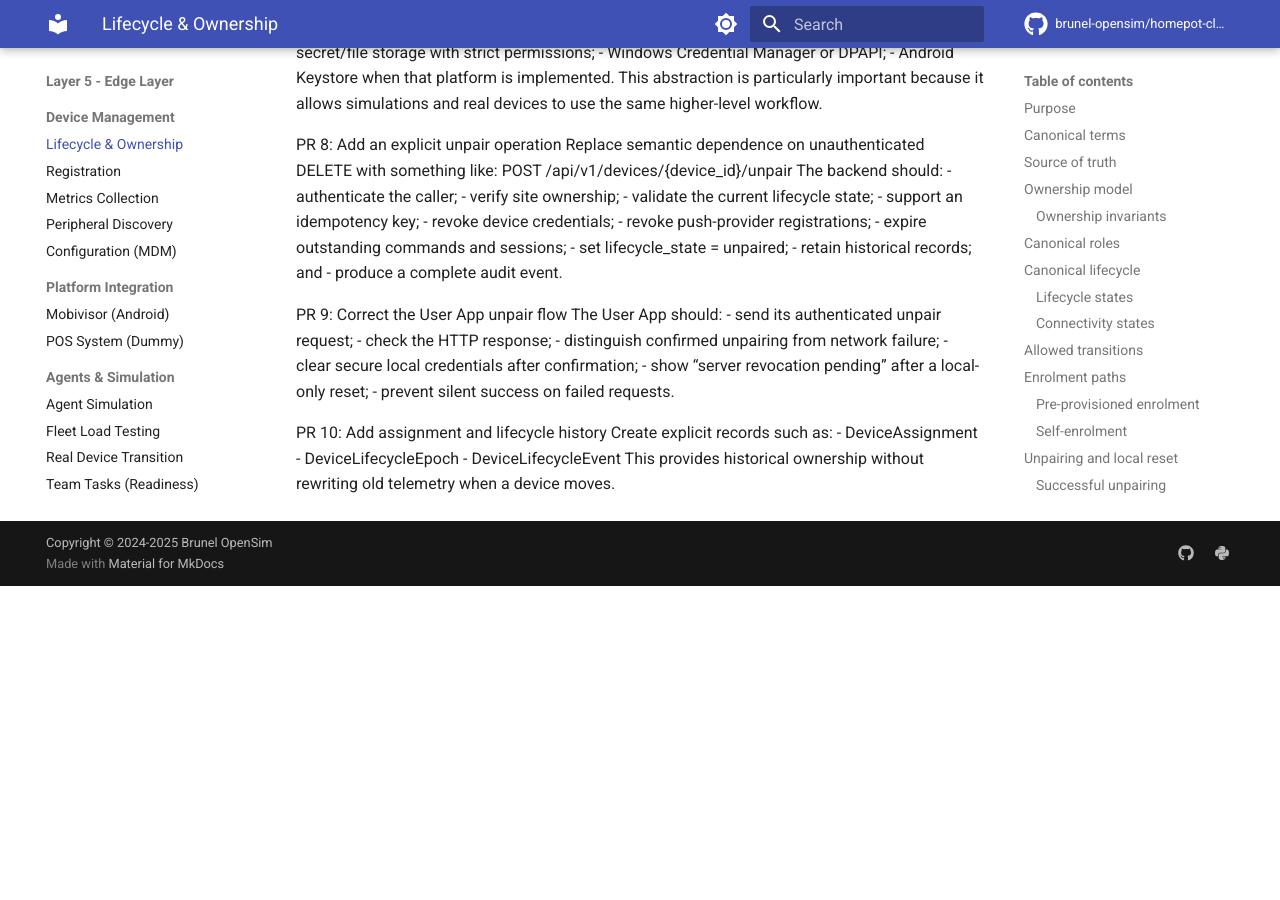
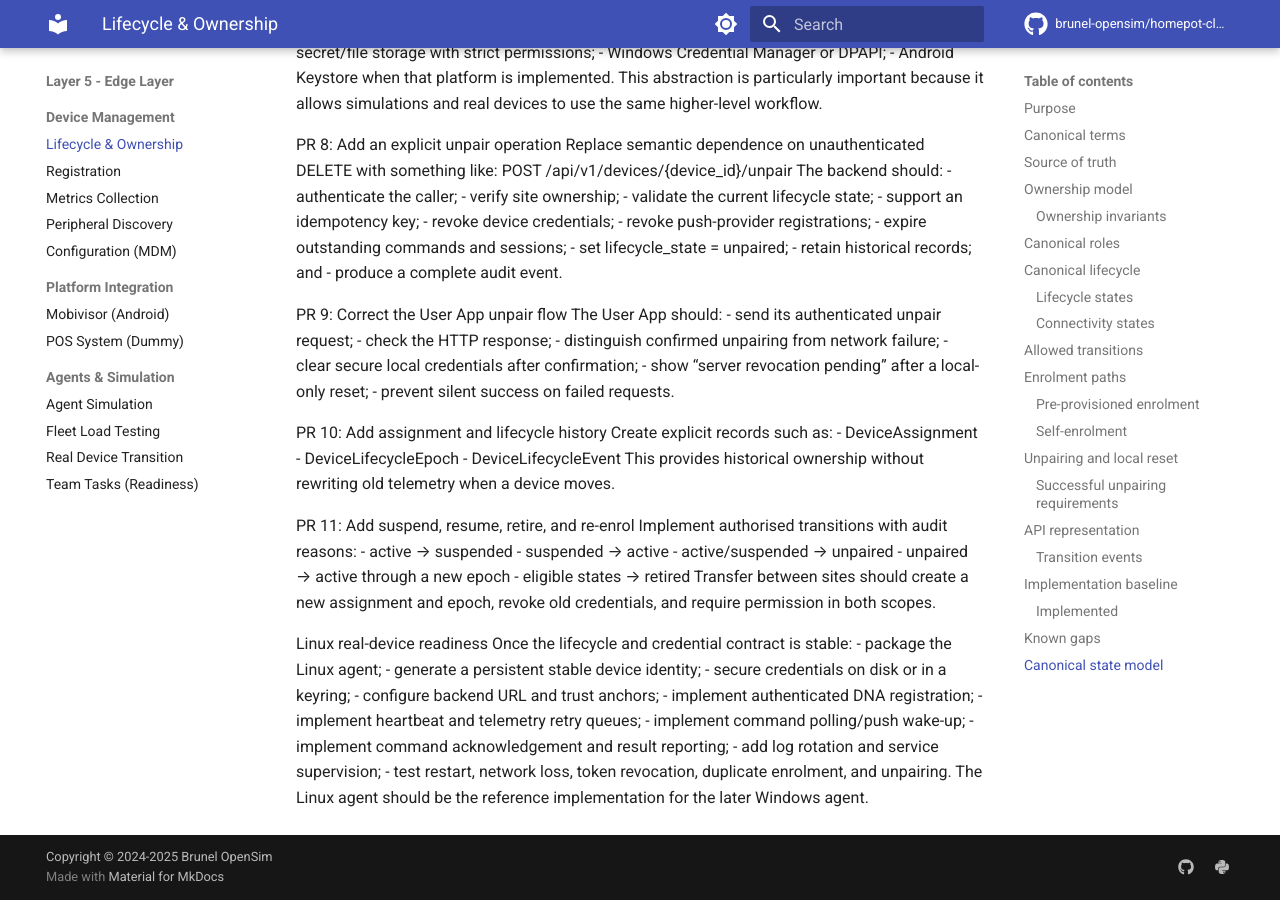
Before and after one commit to brunel-opensim/homepot-client, an MkDocs documentation site: the page built from docs/device-lifecycle-and-ownership.md, in a window 1280 px wide and 900 px high, scrolled down 10132 px. Built offline with MkDocs 1.6.1 and Material for MkDocs 9.7.7, drawn with Linux system fonts in a browser that asks for light colours; comment, search, counter and statistics services are not loaded; the version menu is left out; before the commit the page ends 10718 px from its top, so only the background shows below that.

Commit message:
docs: add Linux real-device readiness roadmap

```diff
--- a/docs/device-lifecycle-and-ownership.md
+++ b/docs/device-lifecycle-and-ownership.md
@@ -366,3 +366,26 @@
 - DeviceLifecycleEpoch
 - DeviceLifecycleEvent
 This provides historical ownership without rewriting old telemetry when a device moves.
+
+PR 11: Add suspend, resume, retire, and re-enrol
+Implement authorised transitions with audit reasons:
+- active → suspended
+- suspended → active
+- active/suspended → unpaired
+- unpaired → active through a new epoch
+- eligible states → retired
+Transfer between sites should create a new assignment and epoch, revoke old credentials, and require permission in both scopes.
+
+Linux real-device readiness
+Once the lifecycle and credential contract is stable:
+- package the Linux agent;
+- generate a persistent stable device identity;
+- secure credentials on disk or in a keyring;
+- configure backend URL and trust anchors;
+- implement authenticated DNA registration;
+- implement heartbeat and telemetry retry queues;
+- implement command polling/push wake-up;
+- implement command acknowledgement and result reporting;
+- add log rotation and service supervision;
+- test restart, network loss, token revocation, duplicate enrolment, and unpairing.
+The Linux agent should be the reference implementation for the later Windows agent.
```
